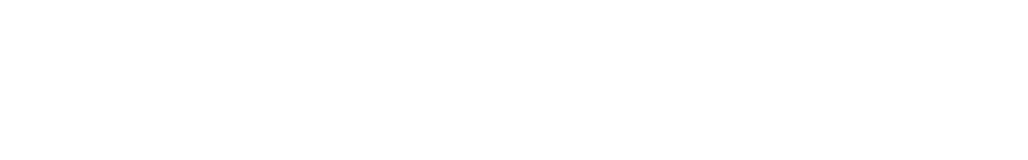
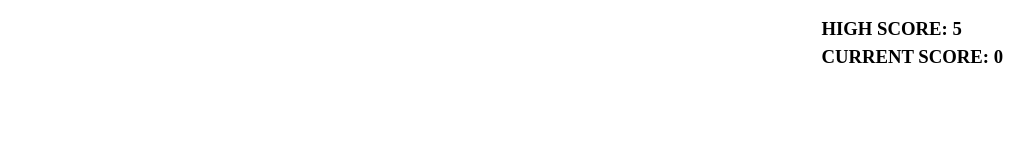
Before and after one commit to KevinLamza/odin-react-memory-card, a React (Vite) app: page / in a window 1280 px wide. Shown: the top 160 px of the page, without its empty margins (252-1280 px from the left). Built offline with nearby package versions, Linux system fonts and the light colour scheme.

Commit message:
Add static highscore

```diff
--- a/src/App.css
+++ b/src/App.css
@@ -32,6 +32,12 @@
   align-self: center;
 }
 
+.scores {
+  position: fixed;
+  top: 15px;
+  right: 25px;
+}
+
 h1 {
   display: inline-block;
 }
--- a/src/App.jsx
+++ b/src/App.jsx
@@ -4,7 +4,8 @@
 import { Card } from './Card';
 
 export default function App() {
-  const usedIds = firstSet();
+  const [setSize, setSetSize] = useState(5);
+  const usedIds = firstSet(setSize);
   const [cardOrder, setCardOrder] = useState(usedIds);
 
   function handleClick() {
@@ -21,14 +22,18 @@
           ))}
         </div>
       </div>
+      <div className="scores">
+        <h3>HIGH SCORE: 5</h3>
+        <h3>CURRENT SCORE: 0</h3>
+      </div>
     </>
   );
 }
 
-function firstSet() {
+function firstSet(setSize) {
   const unshuffledIds = Object.keys(pokemon);
   const shuffledIds = shuffleSet(unshuffledIds);
-  return shuffledIds.slice(0, 5);
+  return shuffledIds.slice(0, setSize);
 }
 
 function shuffleSet(unshuffledIds) {
```
